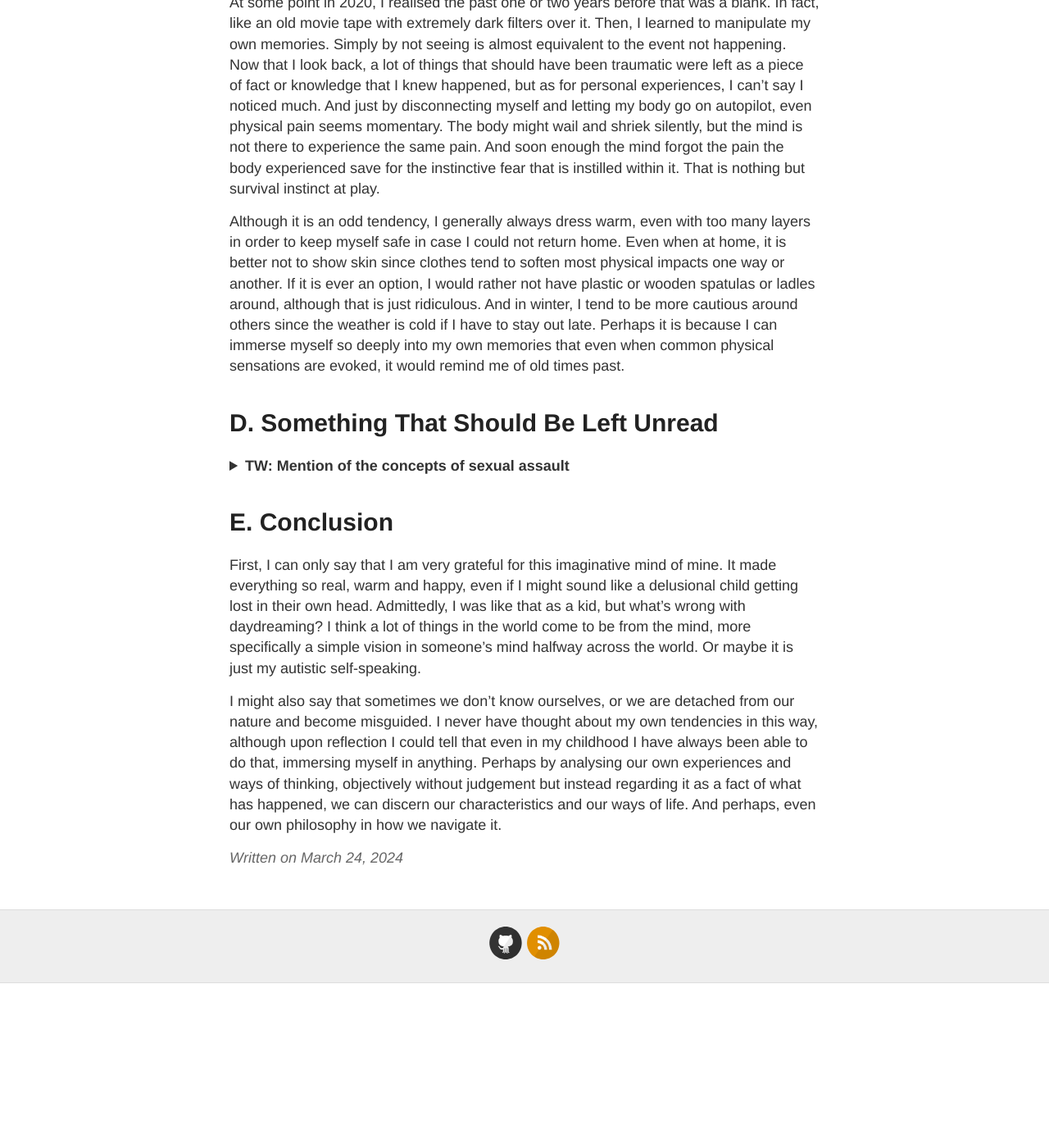
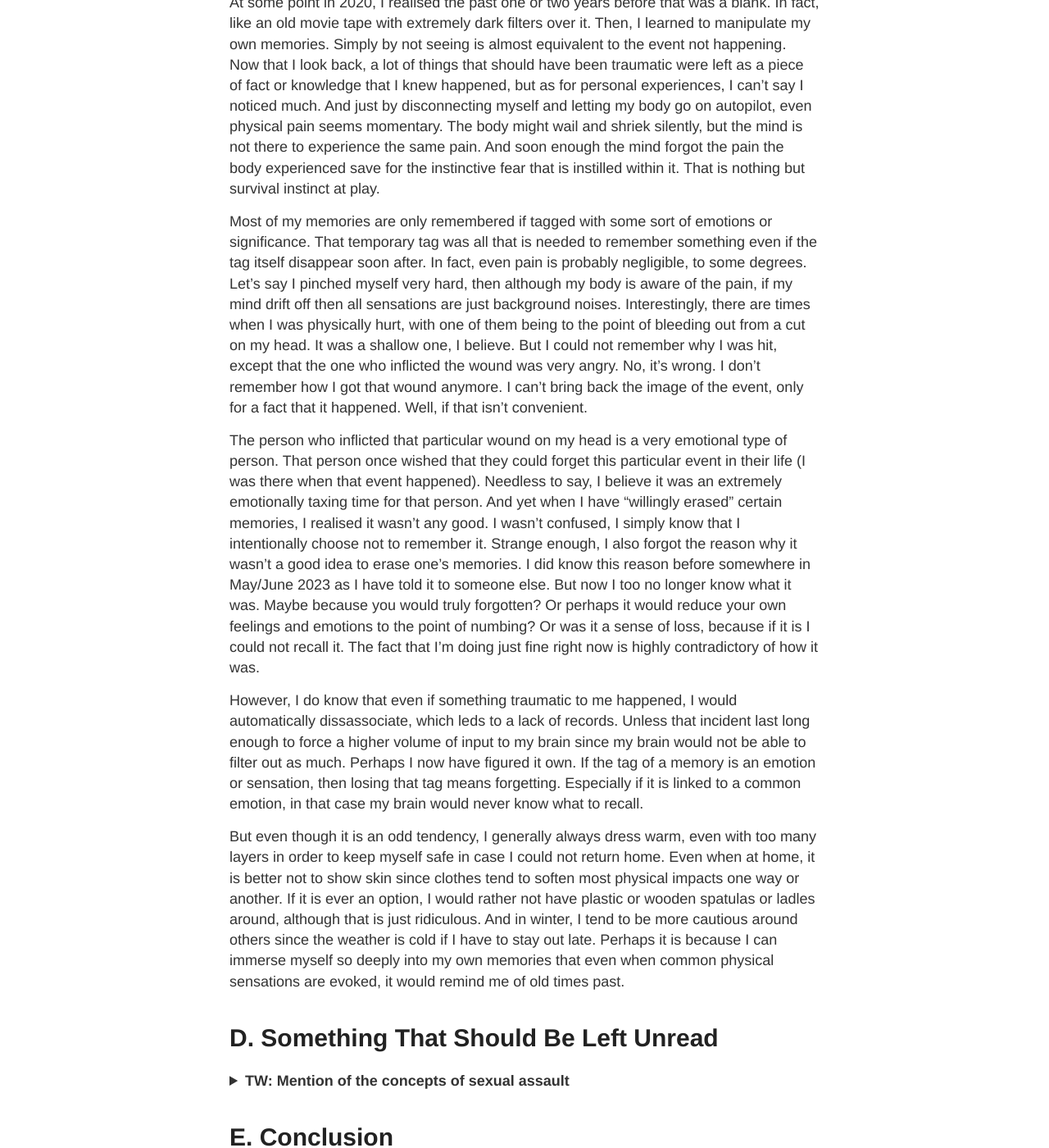
Before and after one commit to theduckshepherd/theduckshepherd.github.io, a Jekyll site: the page built from _posts/2024-03-24-discussion-hyperphantasia-immersion-and-memories.md, in a window 1280 px wide and 1400 px high, scrolled down 6049 px. Shown: the whole window at 82% size. Built offline with Jekyll 4.4.1, drawn with Linux system fonts in a browser that asks for light colours; before the commit the page ends 7248 px from its top, so only the background shows below that.

Commit message:
Update 2024-03-24-discussion-hyperphantasia-immersion-and-memories.md

```diff
--- a/_posts/2024-03-24-discussion-hyperphantasia-immersion-and-memories.md
+++ b/_posts/2024-03-24-discussion-hyperphantasia-immersion-and-memories.md
@@ -59,7 +59,13 @@
 
 At some point in 2020, I realised the past one or two years before that was a blank. In fact, like an old movie tape with extremely dark filters over it. Then, I learned to manipulate my own memories. Simply by not seeing is almost equivalent to the event not happening. Now that I look back, a lot of things that should have been traumatic were left as a piece of fact or knowledge that I knew happened, but as for personal experiences, I can't say I noticed much. And just by disconnecting myself and letting my body go on autopilot, even physical pain seems momentary. The body might wail and shriek silently, but the mind is not there to experience the same pain. And soon enough the mind forgot the pain the body experienced save for the instinctive fear that is instilled within it. That is nothing but survival instinct at play.
 
-Although it is an odd tendency, I generally always dress warm, even with too many layers in order to keep myself safe in case I could not return home. Even when at home, it is better not to show skin since clothes tend to soften most physical impacts one way or another. If it is ever an option, I would rather not have plastic or wooden spatulas or ladles around, although that is just ridiculous. And in winter, I tend to be more cautious around others since the weather is cold if I have to stay out late. Perhaps it is because I can immerse myself so deeply into my own memories that even when common physical sensations are evoked, it would remind me of old times past.
+Most of my memories are only remembered if tagged with some sort of emotions or significance. That temporary tag was all that is needed to remember something even if the tag itself disappear soon after. In fact, even pain is probably negligible, to some degrees. Let's say I pinched myself very hard, then although my body is aware of the pain, if my mind drift off then all sensations are just background noises. Interestingly, there are times when I was physically hurt, with one of them being to the point of bleeding out from a cut on my head. It was a shallow one, I believe. But I could not remember why I was hit, except that the one who inflicted the wound was very angry. No, it's wrong. I don't remember how I got that wound anymore. I can't bring back the image of the event, only for a fact that it happened. Well, if that isn't convenient.
+
+The person who inflicted that particular wound on my head is a very emotional type of person. That person once wished that they could forget this particular event in their life (I was there when that event happened). Needless to say, I believe it was an extremely emotionally taxing time for that person. And yet when I have "willingly erased" certain memories, I realised it wasn't any good. I wasn't confused, I simply know that I intentionally choose not to remember it. Strange enough, I also forgot the reason why it wasn't a good idea to erase one's memories. I did know this reason before somewhere in May/June 2023 as I have told it to someone else. But now I too no longer know what it was. Maybe because you would truly forgotten? Or perhaps it would reduce your own feelings and emotions to the point of numbing? Or was it a sense of loss, because if it is I could not recall it. The fact that I'm doing just fine right now is highly contradictory of how it was.
+
+However, I do know that even if something traumatic to me happened, I would automatically dissassociate, which leds to a lack of records. Unless that incident last long enough to force a higher volume of input to my brain since my brain would not be able to filter out as much. Perhaps I now have figured it own. If the tag of a memory is an emotion or sensation, then losing that tag means forgetting. Especially if it is linked to a common emotion, in that case my brain would never know what to recall.
+
+But even though it is an odd tendency, I generally always dress warm, even with too many layers in order to keep myself safe in case I could not return home. Even when at home, it is better not to show skin since clothes tend to soften most physical impacts one way or another. If it is ever an option, I would rather not have plastic or wooden spatulas or ladles around, although that is just ridiculous. And in winter, I tend to be more cautious around others since the weather is cold if I have to stay out late. Perhaps it is because I can immerse myself so deeply into my own memories that even when common physical sensations are evoked, it would remind me of old times past.
 
 # D. Something That Should Be Left Unread
 <details>
```
